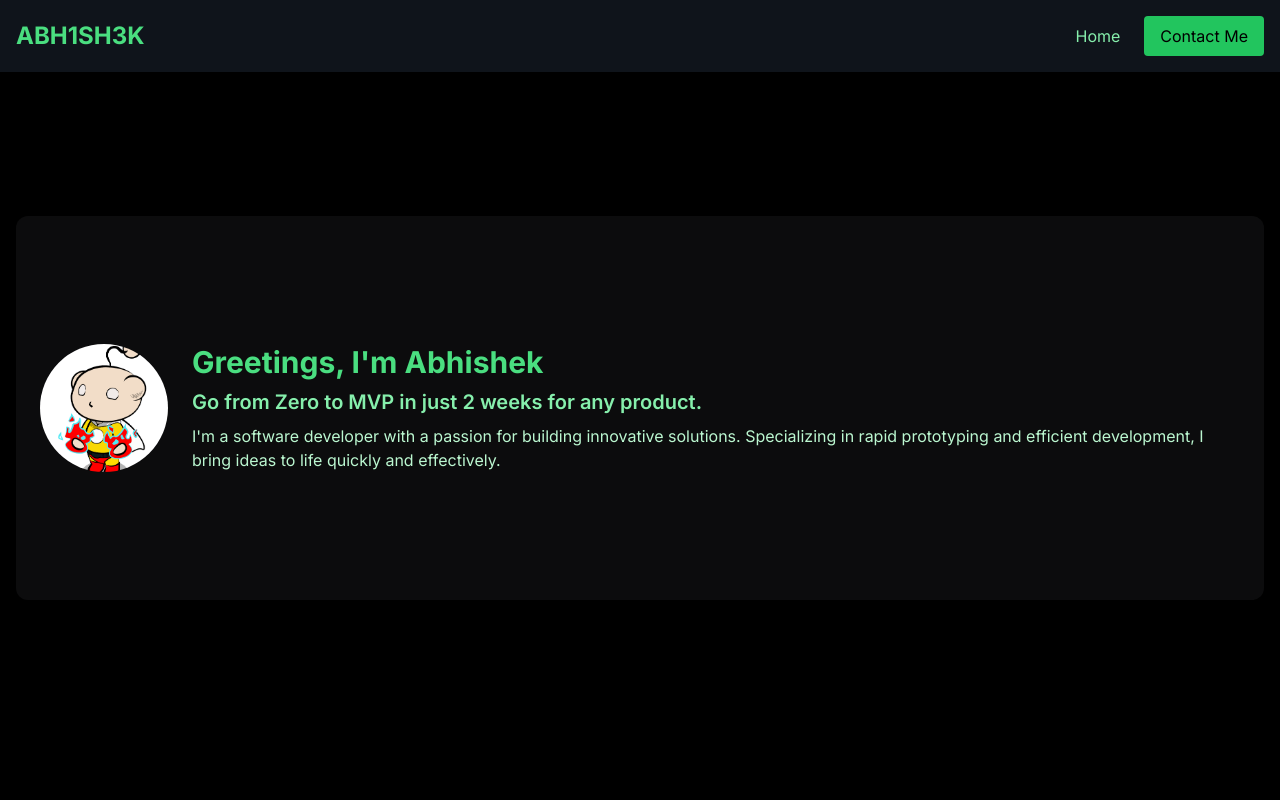
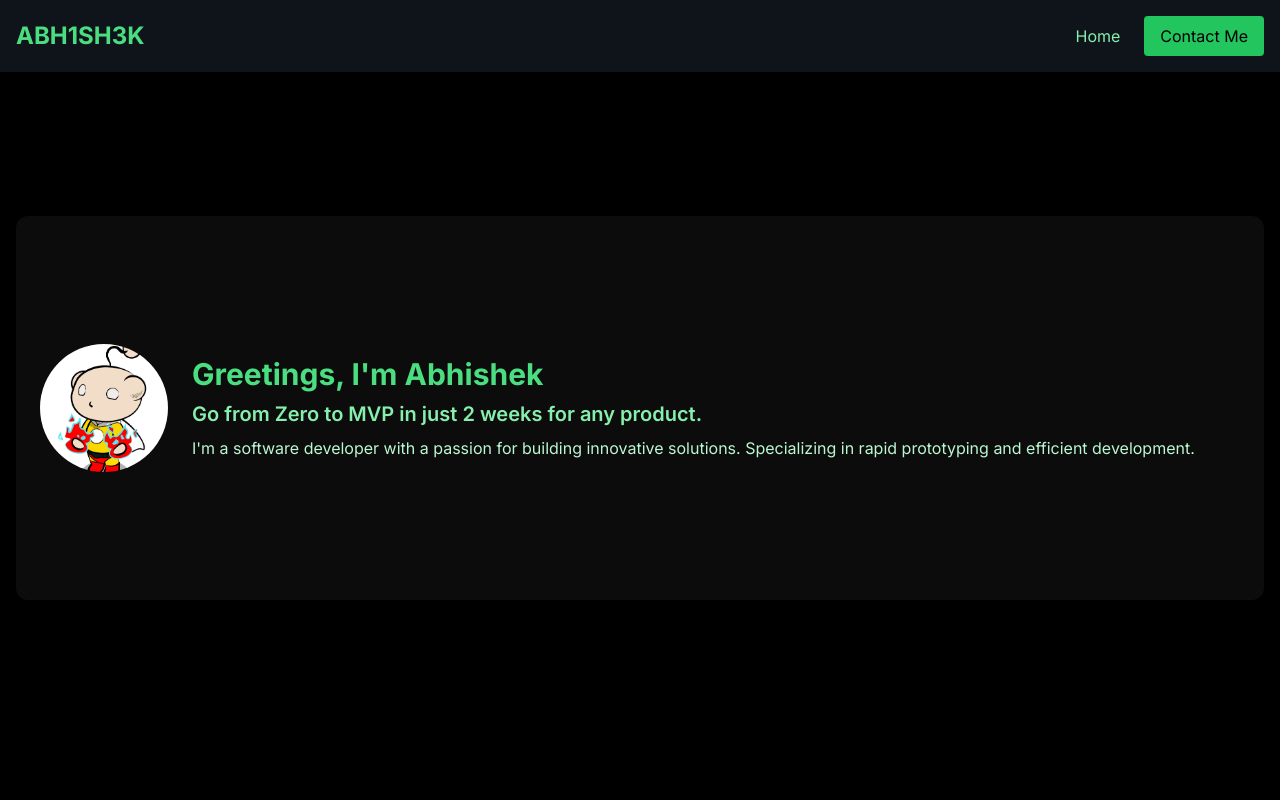
Before and after one commit to abhisheksonii/Aeebee-Portfolio, a Next.js app: page / in a window 1280 px wide. Shown: the top 800 px of the page. Built offline with nearby package versions, Linux system fonts and the light colour scheme.

Commit message:
changed introduction

```diff
--- a/components/Introduction.tsx
+++ b/components/Introduction.tsx
@@ -34,8 +34,7 @@ export default function Introduction() {
             </CardItem>
             <CardItem translateZ="100" className="text-sm md:text-base text-green-200">
               I&apos;m a software developer with a passion for building innovative solutions.
-              Specializing in rapid prototyping and efficient development, I bring ideas to life
-              quickly and effectively.
+              Specializing in rapid prototyping and efficient development.
             </CardItem>
           </div>
         </CardBody>
```
